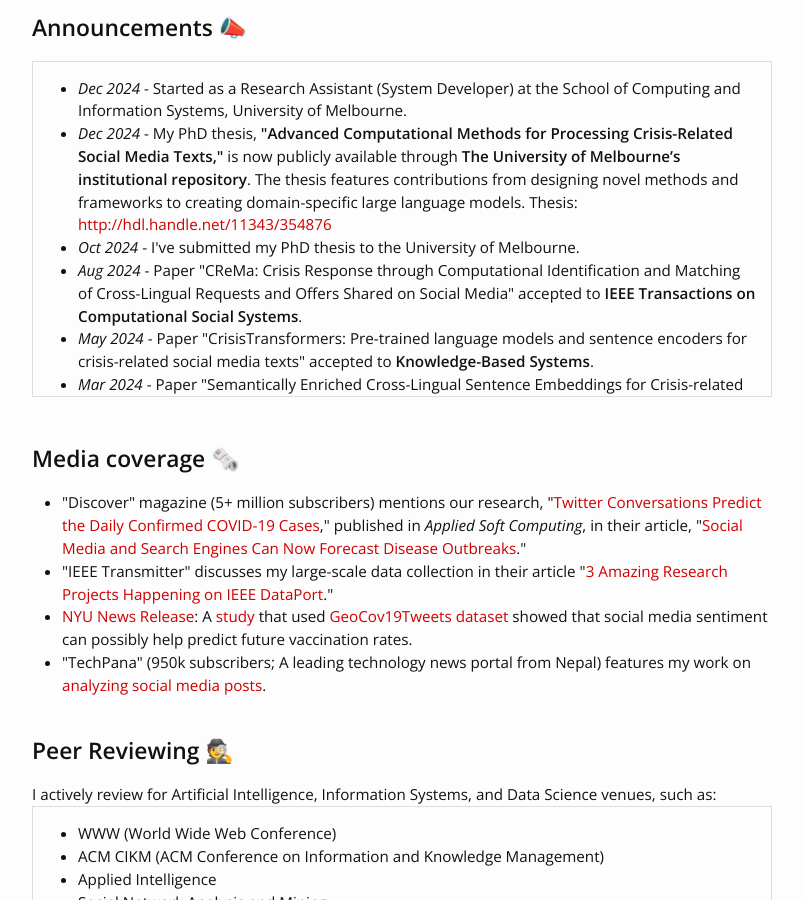
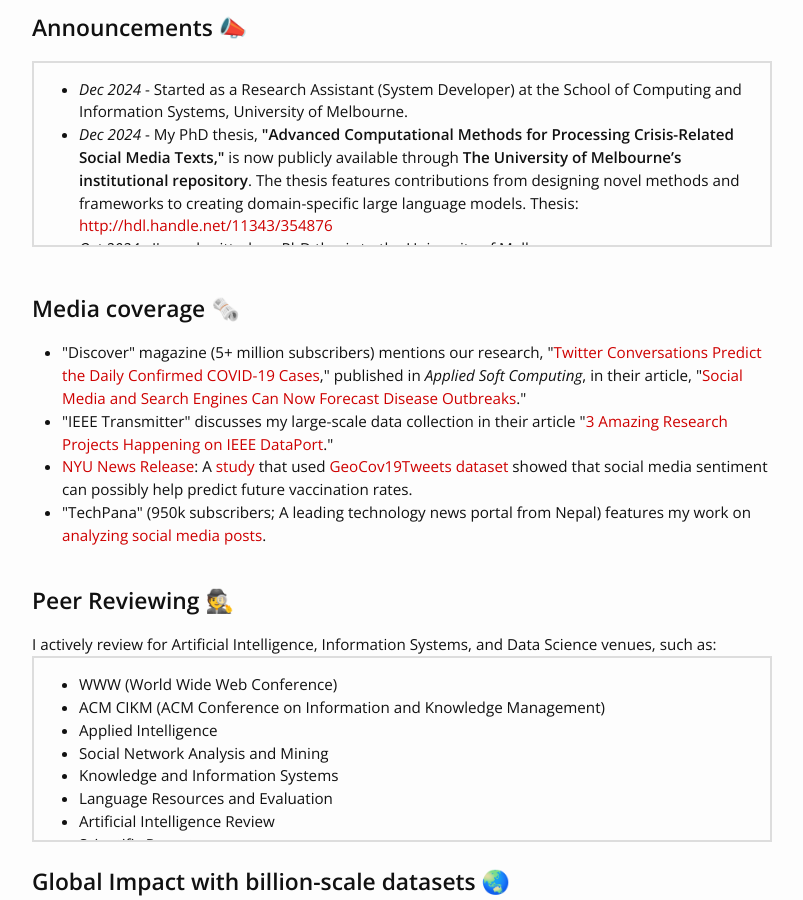
Before and after one commit to rabindralamsal/personal-site, a Jekyll site: the page built from index.html, in a window 1280 px wide and 900 px high, scrolled down 409 px. Shown: the whole window, without its empty margins (238-1041 px from the left). Built offline with Jekyll 4.4.1, drawn with Linux system fonts in a browser that asks for light colours.

Commit message:
Update index.html

```diff
--- a/index.html
+++ b/index.html
@@ -14,7 +14,7 @@
 </div>
 
 <h2>Announcements 📣</h2>
-<div class="updates" style="height: 20em; overflow-y: scroll;border:1px solid #ddd; padding:15px;">
+<div class="updates" style="height: 10em; overflow-y: scroll;border:2px solid #ddd; padding:15px;">
 <ul>
 <li><i>Dec 2024</i> - Started as a Research Assistant (System Developer) at the School of Computing and Information Systems, University of Melbourne.
 <li><i>Dec 2024</i> - My PhD thesis, <b>"Advanced Computational Methods for Processing Crisis-Related Social Media Texts,"</b> is now publicly available through <b>The University of Melbourne’s institutional repository</b>. The thesis features contributions from designing novel methods and frameworks to creating domain-specific large language models. Thesis: <a href="http://hdl.handle.net/11343/354876">http://hdl.handle.net/11343/354876</a></li>
@@ -49,7 +49,7 @@
 <br>
 <h2> Peer Reviewing 🕵️ </h2>
 I actively review for Artificial Intelligence, Information Systems, and Data Science venues, such as: <br>
-<div class="updates" style="height: 10em; overflow-y: scroll;border:1px solid #ddd; padding:15px;">
+<div class="updates" style="height: 10em; overflow-y: scroll;border:2px solid #ddd; padding:15px;">
 <ul>
       <li>WWW (World Wide Web Conference)</li>
       <li>ACM CIKM (ACM Conference on Information and Knowledge Management)</li>
@@ -76,7 +76,7 @@
 
 <br><br>
 <h2> Grants 🏆</h2>
-<div class="updates" style="height: 10em; overflow-y: scroll;border:1px solid #ddd; padding:15px;">
+<div class="updates" style="height: 10em; overflow-y: scroll;border:2px solid #ddd; padding:15px;">
 <ul>
 <li>Post-PhD studentships (2024–2025), The University of Melbourne, Australia.</li>
 <li>Melbourne Research Scholarship (2021–2024, for PhD study). The University of Melbourne, Australia.</li>
```
